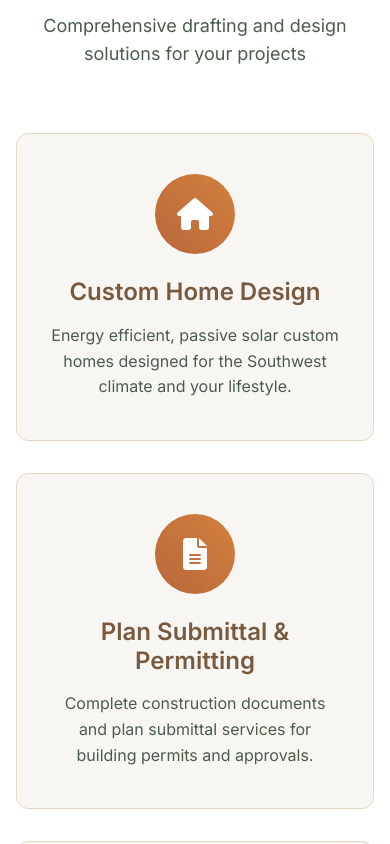
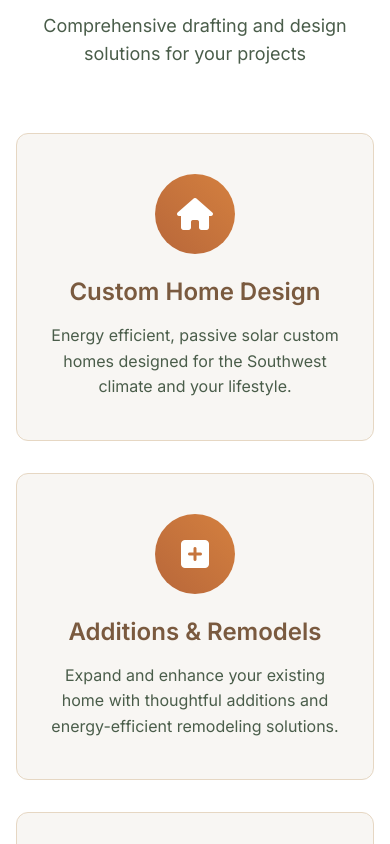
Before and after one commit to andrewhuntington77-ui/SonoranDrafting, a plain HTML site: page index.html in a window 390 px wide. Shown: the part 1156-2000 px from the top of the page. Drawn offline with Linux system fonts and the light colour scheme.

Commit message:
Initial website setup with desert-themed design
- Added responsive single-page website for Sonoran Drafting & Design LLC
- Implemented energy-efficient/passive solar focused services
- Added contact section with real phone/email information
- Included GitHub Actions for automatic deployment to Pages
- Features custom home design, additions/remodels, permitting, solar consultation, and 3D renderings

```diff
--- a/index.html
+++ b/index.html
@@ -71,6 +71,13 @@
                         </div>
                         <h3>Custom Home Design</h3>
                         <p>Energy efficient, passive solar custom homes designed for the Southwest climate and your lifestyle.</p>
+                    </div>
+                    <div class="service-card">
+                        <div class="service-icon">
+                            <i class="fas fa-plus-square"></i>
+                        </div>
+                        <h3>Additions & Remodels</h3>
+                        <p>Expand and enhance your existing home with thoughtful additions and energy-efficient remodeling solutions.</p>
                     </div>
                     <div class="service-card">
                         <div class="service-icon">
```
